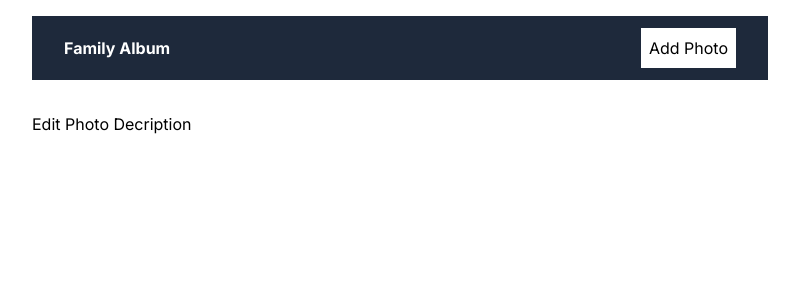
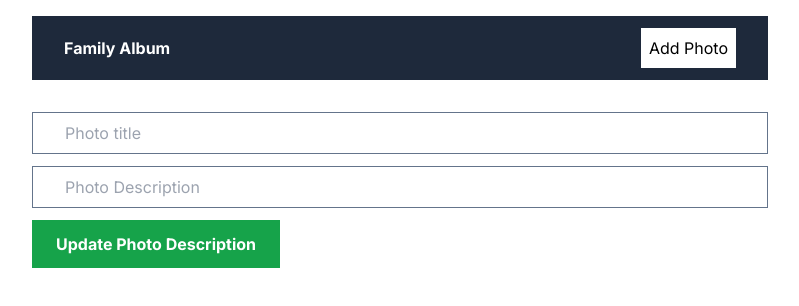
Before and after one commit to johnVundi/NextJs, a Next.js app: page /editDescription/123 in a window 1280 px wide. Shown: the top 306 px of the page, without its empty margins (240-1039 px from the left). Built offline with nearby package versions, Linux system fonts and the light colour scheme.

Commit message:
successful fetch of data

```diff
--- /dev/null
+++ b/app/api/photos/route.js
@@ -0,0 +1,17 @@
+import connectMongoDB from "@/libs/mongodb";
+import Photo from "@/models/Photo";
+import { NextResponse } from "next/server";
+
+export async function GET(){
+    await connectMongoDB();
+    const photos = await Photo.find();
+    return NextResponse.json({photos})
+}
+
+export async function POST(request){
+    const {photo, description } = await request.json();
+    await connectMongoDB();
+    await Photo.create({photo, description})
+    return NextResponse.json({message:"Photo updated"}, {status: 201});
+
+}
--- a/app/editDescription/[id]/page.js
+++ b/app/editDescription/[id]/page.js
@@ -1,5 +1,7 @@
+import EditDesriptionForm from "@/components/EditDescriptionForm";
+
 export default function editDescription() {
     return(
-        <div>Edit Photo Decription</div>
+        <EditDesriptionForm />
     )
 }
--- /dev/null
+++ b/components/EditDescriptionForm.js
@@ -0,0 +1,17 @@
+export default function EditDesriptionForm(){
+    return(
+    <form className="flex flex-col gap-3">
+      <input
+        className="border border-slate-500 px-8 py-2"
+        type="text"
+        placeholder="Photo title"
+      />
+      <input
+        className="border border-slate-500 px-8 py-2"
+        type="text"
+        placeholder="Photo Description"
+      />
+      <button className="bg-green-600 font-bold text-white py-3 px-6 w-fit">Update Photo Description</button>
+    </form>
+    )
+}
--- /dev/null
+++ b/libs/mongodb.js
@@ -0,0 +1,12 @@
+import mongoose from "mongoose";
+
+const connectMongoDB = async() =>{
+    try{
+       await mongoose.connect(process.env.MONGODB_URI);
+        console.log("connected to MongoDB")
+    }catch(error){
+        console.log(error)
+    }
+}
+
+export default connectMongoDB
--- /dev/null
+++ b/models/Photo.js
@@ -0,0 +1,16 @@
+
+const mongoose = require('mongoose');
+
+
+const photoSchema = new mongoose.Schema(
+  {
+    photo: String,
+    description: String,
+  },
+  { timestamps: true }
+);
+
+const Photo = mongoose.models.Photo || mongoose.model('Photo', photoSchema);
+
+
+module.exports = Photo;
```
Also changed, not shown: 1 other file (tests, documents, lock files or other folders).
